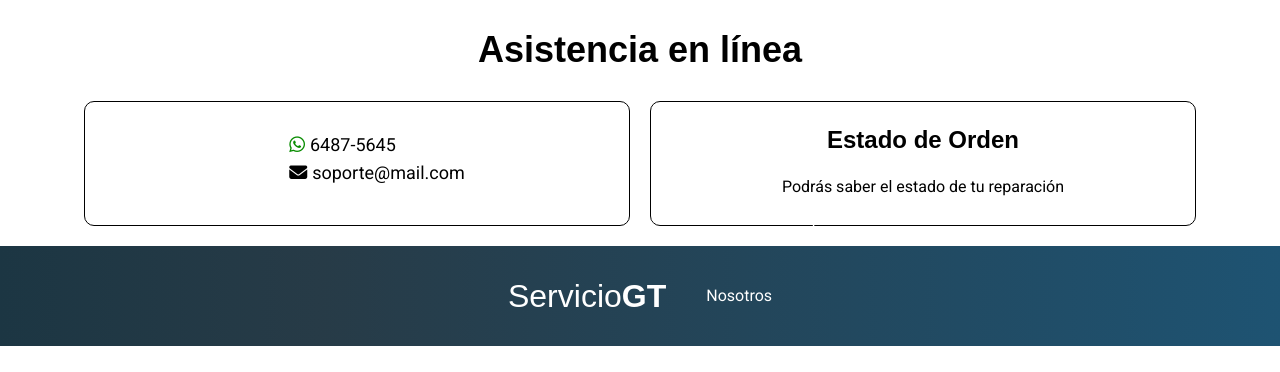
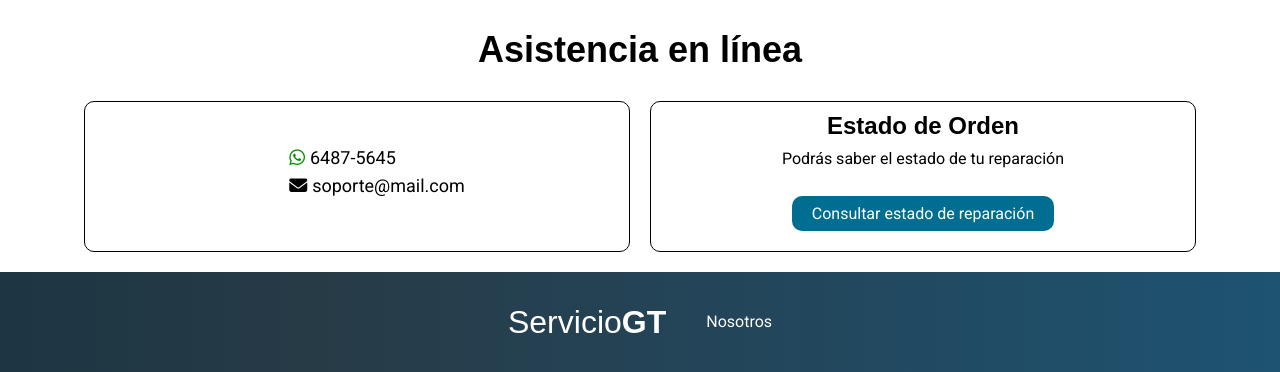
Before and after one commit to IsraelSantizo98/centroServicio, a website: page index.html in a window 1280 px wide. Shown: the part 1547-1919 px from the top of the page. Before the commit the page ends 1893 px from the top, so only its background shows below. Drawn offline with nearby package versions, Linux system fonts and the light colour scheme; files that its build step writes are made by us from their sources.

Commit message:
Se agregan estilos btn y footer

```diff
--- a/src/scss/base/_globales.scss
+++ b/src/scss/base/_globales.scss
@@ -74,3 +74,15 @@ body{
 .azul{
     color: v.$azul;
 }
+.btn{
+    display: inline-block;
+    text-align: center;
+    margin: 0 auto;
+    transition: all .5s ease-in-out;
+    border-radius: 1rem;
+    padding: 1rem 2rem;
+    color: v.$blanco;
+    &:hover{
+        transform: scale(1.1);
+    }
+}
--- a/src/scss/layout/_landing.scss
+++ b/src/scss/layout/_landing.scss
@@ -38,7 +38,8 @@
     .horarios,
     .ubicacion,
     .telefono,
-    .online{
+    .online,
+    .orden{
         display: flex;
         flex-direction: column;
         justify-content: center;
@@ -46,9 +47,6 @@
         h3{
             margin: 0;
             margin: 1rem;
-        }
-        a{
-            color: v.$negro;
         }
         p, li{
             margin: 0;
@@ -84,6 +82,15 @@
         }
     }
 }
+.orden{
+    .btn-primario{
+        margin: 2rem 0;
+        background-color: #006E90;
+        &:hover{
+            cursor: pointer;
+        }
+    }
+}
 .footer{
     height: 10rem;
     background: linear-gradient(90deg, #1c3643, #273b47 25%, #1e5372);
```
